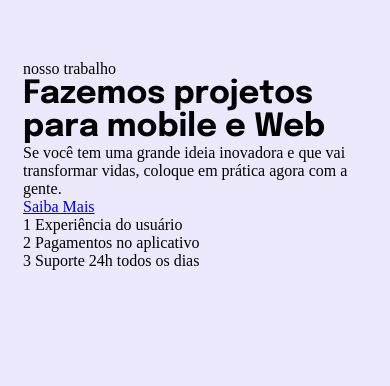
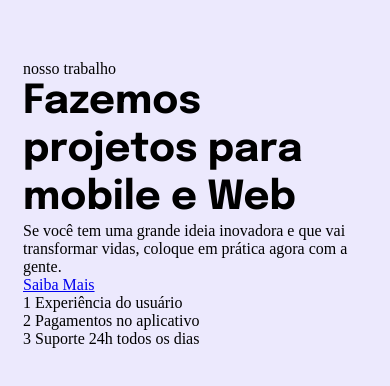
Before and after one commit to joelsonfoliveira/Landingpage-Responsivo, a plain HTML site: page index.html in a window 390 px wide. Drawn offline with Linux system fonts and the light colour scheme.

Commit message:
incluindo responsividade

```diff
--- a/style.css
+++ b/style.css
@@ -8,11 +8,18 @@ ul {
   list-style: none;
 }
 
+:root {
+  font-size: 62.5%;
+}
+
 body {
   background: #ECE9FD;
-  padding: 60px 23px 66px;
+  padding: 6.0rem 2.3rem 6.6rem;
+  font-size: 1.6rem;
 }
 
 h1 {
   font-family: 'Epilogue', sans-serif;
+  font-size: 4.0rem;
+  line-height: 4.8rem;
 }
```
